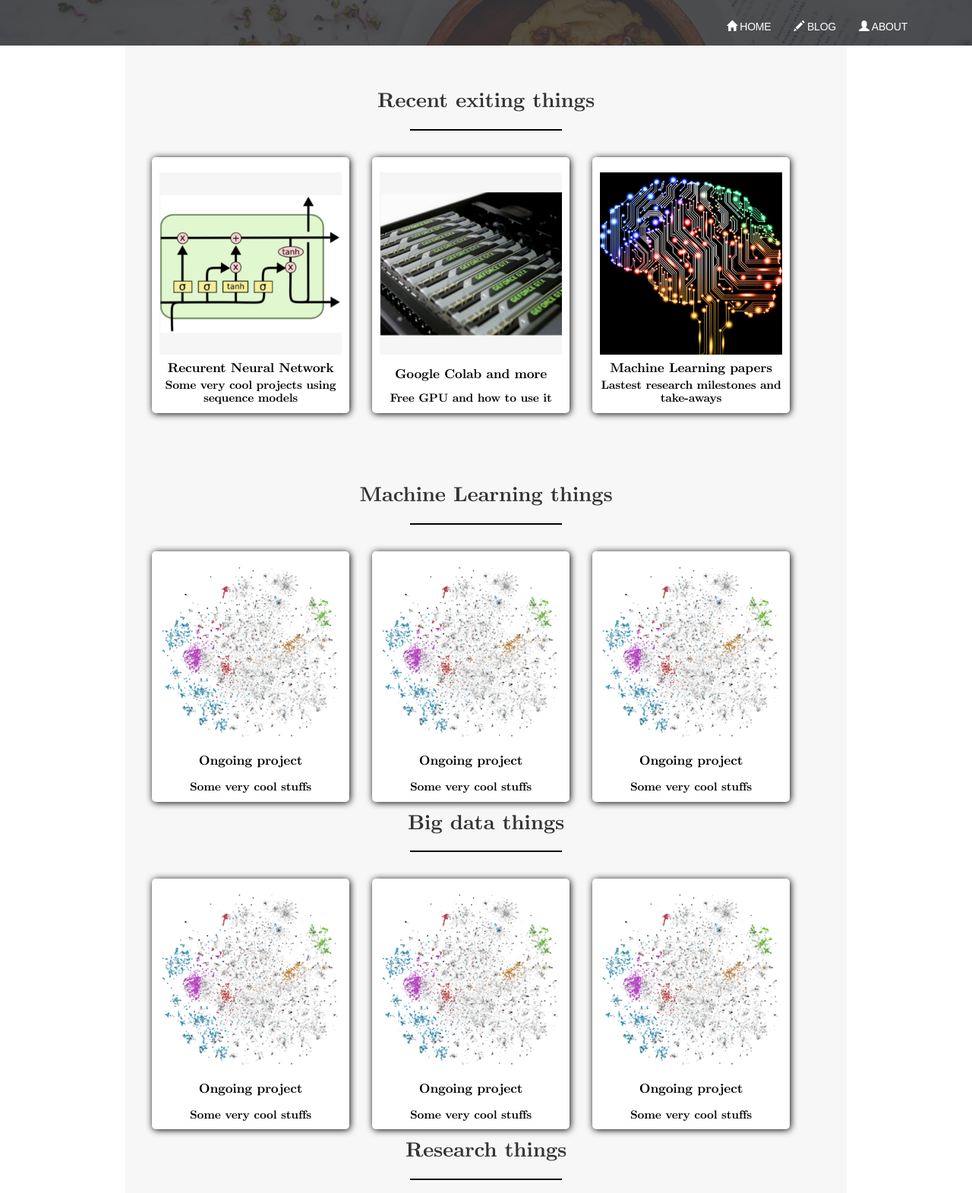
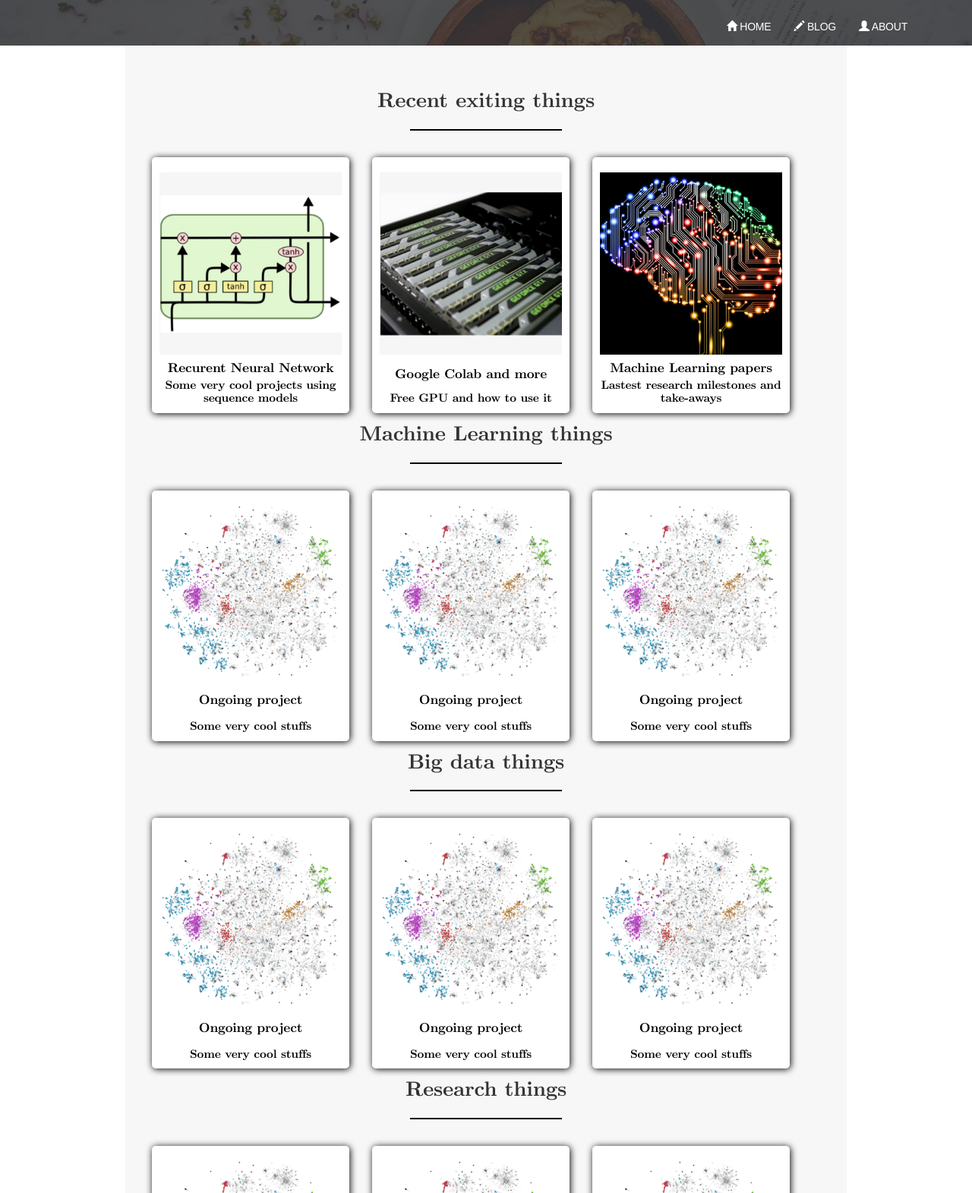
Before and after one commit to linhvannguyen/vanlinhnguyen.github.io, a plain HTML site: page blog.html in a window 1280 px wide. Shown: the top 1571 px of the page at 76% size. Drawn offline with Linux system fonts and the light colour scheme.

Commit message:
some cleanings

```diff
--- a/blog.html
+++ b/blog.html
@@ -55,9 +55,8 @@
 	</nav>
 </div>
 <div id="wrap">
-	<div align="center">
 	<h2>Recent exiting things</h2>
-		<div class="features-container section-container projects">
+	<div class="projects">
 		<a href="./posts/2018.04-RNN/index.html">
 			<img  class="img-responsive center-block rounded portfolio-pic" src="images/post-covers/lstm.png">
 			<h3 style="margin-top:0px; font-size:95%;">Recurent Neural Network</h3>
@@ -69,16 +68,12 @@
 			<h4>Free GPU and how to use it </h4>
 		</a>
 		<a href="#">
-				<!--<div class="post">-->
 			<img  class="img-responsive center-block rounded portfolio-pic" src="images/post-covers/deeplearning.jpg">
 			<h3 style="margin-top:0px; font-size:95%;">Machine Learning papers</h3>
 			<h4>Lastest research milestones and take-aways</h4>
-				<!--</div>-->
 		</a>
 	</div>
-	</div>
-	<div align="center">
-		<h2>Machine Learning things</h2>
+	<div class="project_tittle"><h2>Machine Learning things</h2></div>
 	<div class="projects">
 		<a href="./posts/2018.04-RNN/index.html">
 			<img  class="img-responsive center-block rounded portfolio-pic" src="images/post-covers/parvecs.png">
@@ -96,9 +91,7 @@
 			<h4>Some very cool stuffs</h4>
 		</a>
 	</div>
-	</div>
-	<div align="center">
-		<h2>Big data things</h2>
+	<div class="project_tittle"><h2>Big data things</h2></div>
 	<div class="projects">
 		<a href="./posts/2018.04-RNN/index.html">
 			<img  class="img-responsive center-block rounded portfolio-pic" src="images/post-covers/parvecs.png">
@@ -116,9 +109,7 @@
 			<h4>Some very cool stuffs</h4>
 		</a>
 	</div>
-	</div>
-	<div align="center">
-		<h2>Research things</h2>
+	<div class="project_tittle"><h2>Research things</h2></div>
 	<div class="projects">
 		<a href="./posts/2018.04-RNN/index.html">
 			<img  class="img-responsive center-block rounded portfolio-pic" src="images/post-covers/parvecs.png">
@@ -136,9 +127,7 @@
 			<h4>Some very cool stuffs</h4>
 		</a>
 	</div>
-	</div>
-	<div align="center">
-		<h2>Waitlisting things</h2>
+	<div class="project_tittle"><h2>Waitlisting things</h2></div>
 	<div class="projects">
 			<a href="#">
 				<img  class="img-responsive center-block rounded portfolio-pic" src="images/post-covers/100things_2.jpg">
@@ -157,7 +146,6 @@
 			</a>
 	</div>
 </div>
-</div>
 <!-- Javascript -->
 <script src="js/jquery-1.11.1.min.js"></script>
 <script src="bootstrap/js/bootstrap.min.js"></script>
--- a/css/style.css
+++ b/css/style.css
@@ -296,13 +296,19 @@ textheader {
     padding-top:20px;
     padding-left:20px;
     padding-right:20px;
-    /*padding-bottom: 300px*/,
+    padding-bottom: 500px;
     margin-bottom: -9999px;
-    padding-bottom: 25%;
+    /*padding-bottom:40%;*/
 }
 
+.project_tittle {
+    margin-top:40px;
+    margin-bottom:20px;
+}
 #wrap h2{
     text-align: center;
+    margin-top:40px;
+    margin-bottom:20px;
 }
 
 #wrap h2:after {
```
Also changed, not shown: index.html (+2 -4 lines). Lines whose indentation alone changed are shown as unchanged.
